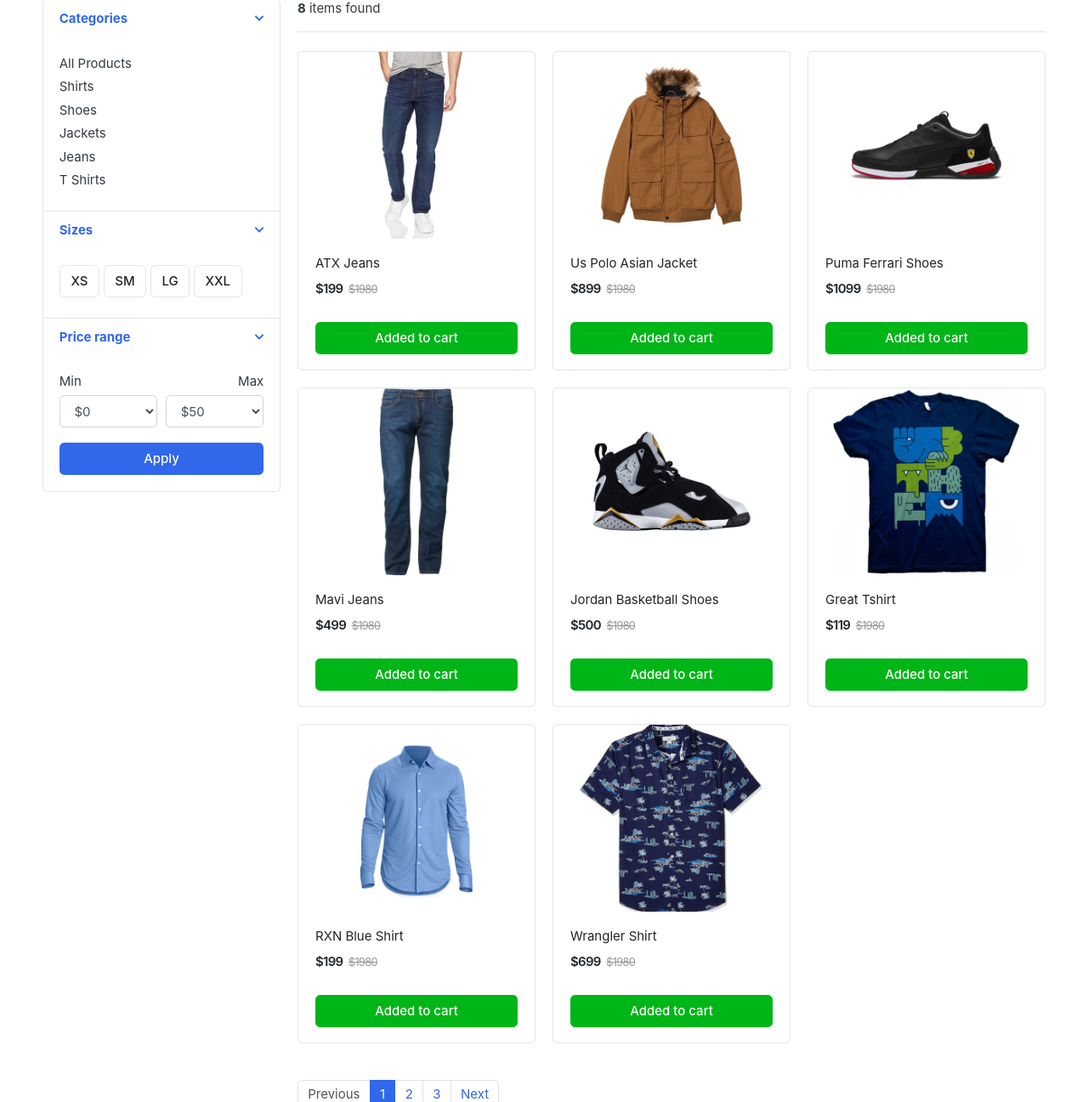
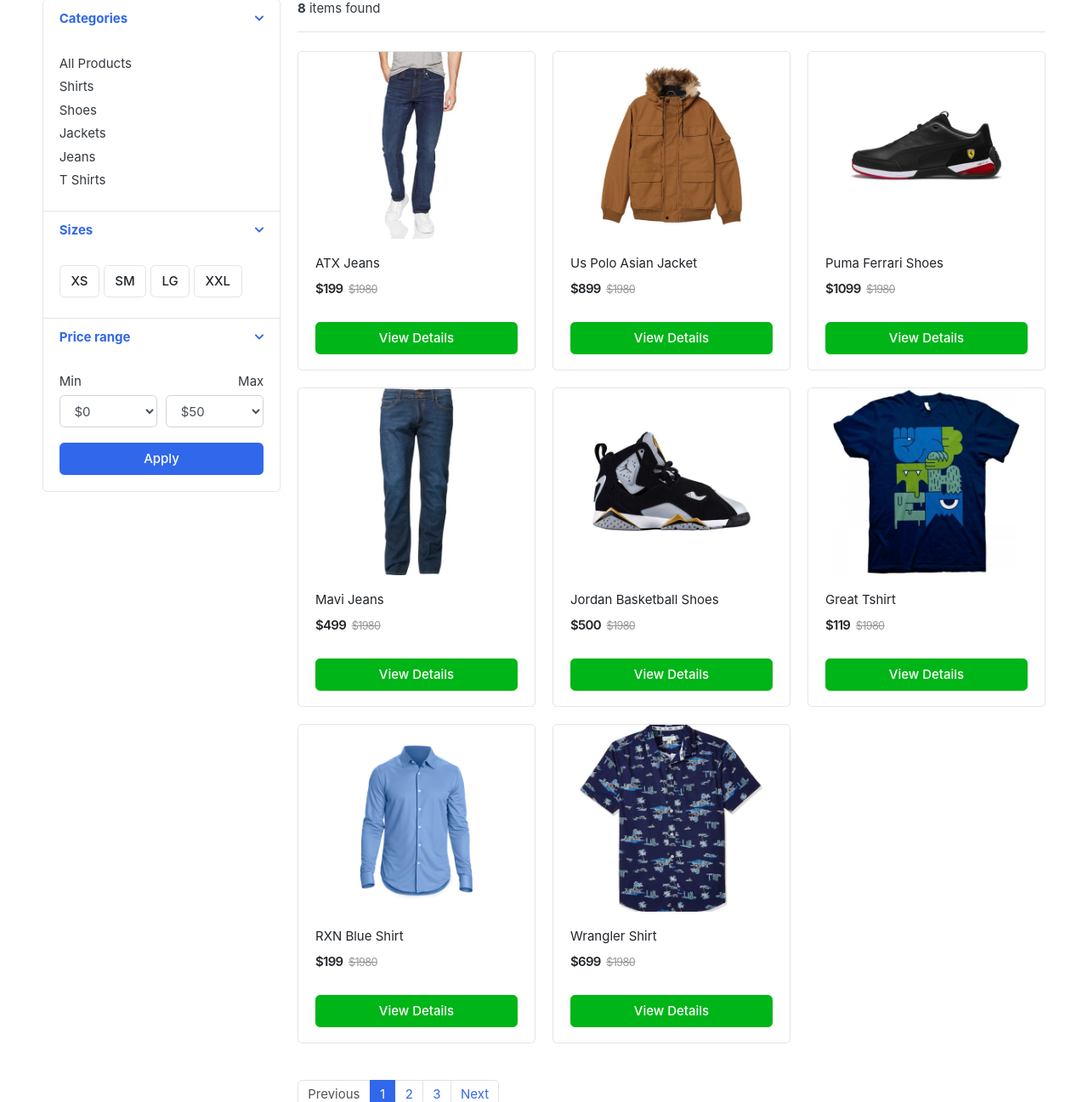
Before and after one commit to dahymond/ViewKart, a Django app: page /store/ in a window 1280 px wide. Shown: the part 295-1592 px from the top of the page at 85% size. Run offline with Django 3.2, Linux system fonts and the light colour scheme; data comes from the database, SQL or seed files in the repository; both versions use the stored data as it was after the commit; data that the repository does not hold is empty; some libraries are stand-ins or nearby versions; some web fonts are replaced.

Commit message:
fixed more bugs on add to cart

```diff
--- a/carts/context_processors.py
+++ b/carts/context_processors.py
@@ -9,9 +9,10 @@ def counter(request):
     else:
         try:
             cart = Cart.objects.filter(cart_id=_cart_id(request))
+            print(_cart_id)
             cart_items = CartItem.objects.all().filter(cart=cart[:1])
             for cart_item in cart_items:
-                cart_count += cart_count +cart_item.quantity
+                cart_count += cart_count + cart_item.quantity
         except Cart.DoesNotExist:
             cart_count = 0
     return dict(cart_count=cart_count)
--- a/carts/views.py
+++ b/carts/views.py
@@ -65,12 +65,11 @@ def remove_cart(request, product_id):
     cart = Cart.objects.get(cart_id=_cart_id(request))
     product = get_object_or_404(Product, id=product_id)
     cart_items = CartItem.objects.get(product=product, cart=cart)
-    if cart_items.quantity >= 1:
+    if cart_items.quantity > 1:
         cart_items.quantity -= 1
         cart_items.save()
     else:
         cart_items.delete()
-
     return redirect('cart')
 
 def remove_cart_item(request, product_id):
--- a/store/views.py
+++ b/store/views.py
@@ -32,7 +32,8 @@ def store(request, category_slug=None):
 def product_detail(request, category_slug, product_slug):
     try:
         single_product = Product.objects.get(category__slug=category_slug, slug=product_slug)
-        in_cart = CartItem.objects.filter(cart__cart_id=_cart_id(request), product=single_product).exists()
+        in_cart = CartItem.objects.filter(cart__cart_id=_cart_id(request), product=single_product).exists() #check if product is in cart
+        #return HttpResponse(in_cart)
 
     except Exception as e:
         raise e
--- a/templates/store/cart.html
+++ b/templates/store/cart.html
@@ -50,7 +50,7 @@
                                 <div class="input-group-prepend">
                                 <a href="{% url 'remove_cart' cart_item.product.id %}" class="btn btn-light" type="button" id="button-plus"> <i class="fa fa-minus"></i> </a>
                                 </div>
-                                <input type="text" class="form-control"  value="{{ cart_item.quantity}}">
+                                <input type="text" class="form-control"  value="{{cart_item.quantity}}">
                                 <div class="input-group-append">
                                 <a href="{% url 'add_cart' cart_item.product.id %}" class="btn btn-light" type="button" id="button-minus"> <i class="fa fa-plus"></i> </a>
                                 </div>
--- a/templates/store/store.html
+++ b/templates/store/store.html
@@ -145,7 +145,9 @@
                             <del class="price-old">$1980</del>
                         </div> <!-- price-wrap.// -->
                     </div>
-                    <a href="{% url 'add_cart' product.id %}" class="btn btn-block btn-success">Added to cart </a>
+
+                    <a href="{{ product.get_url }}" class="btn btn-block btn-success">View Details </a>
+
                 </figcaption>
             </figure>
         </div> <!-- col.// -->
```
Also changed, not shown: db.sqlite3, 1 other file.
